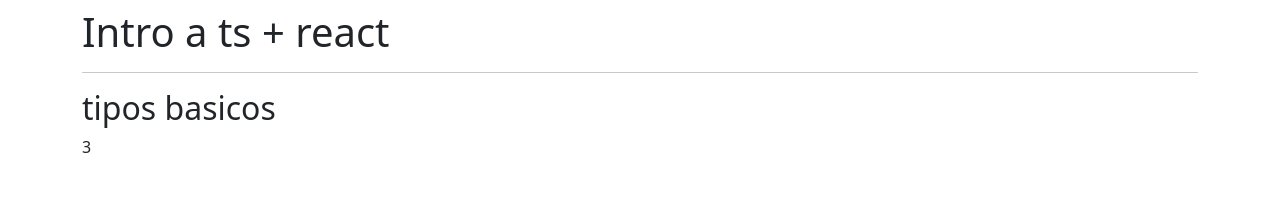
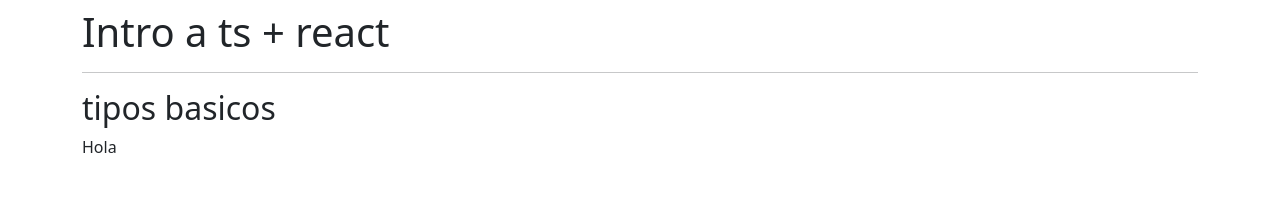
Before and after one commit to se733/ts-react, a React (Create React App) app: page / in a window 1280 px wide. Shown: the top 209 px of the page. Built offline with nearby package versions, Linux system fonts and the light colour scheme.

Commit message:
tipos y funciones

```diff
--- a/src/typescript/TiposBasicos.tsx
+++ b/src/typescript/TiposBasicos.tsx
@@ -14,8 +14,8 @@ export const TiposBasicos = () => {
 
 
 
-  const sumar = ():number => {
-    return 2+1
+  const sumar = ():string => {
+    return "Hola"
   }
 
 
```
